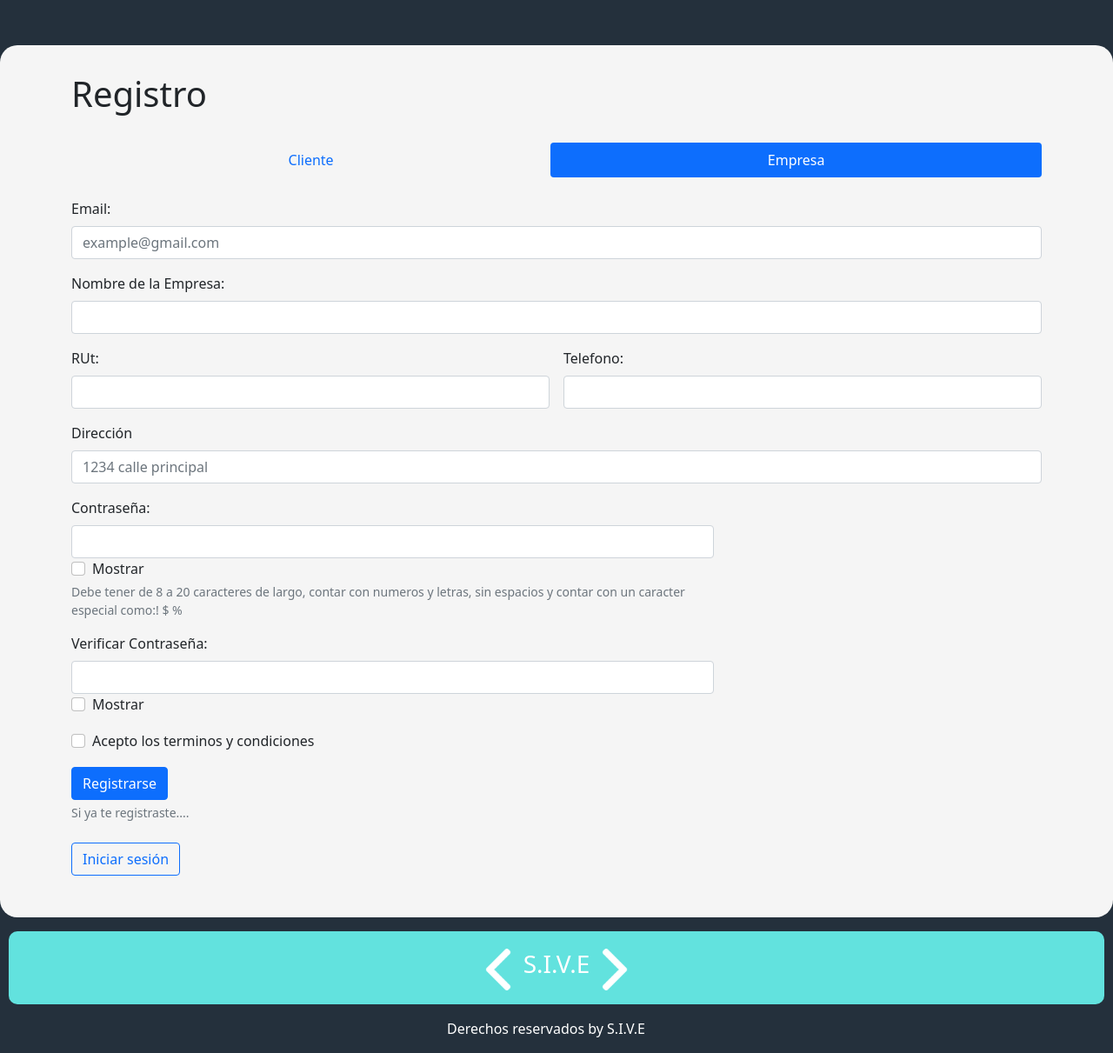
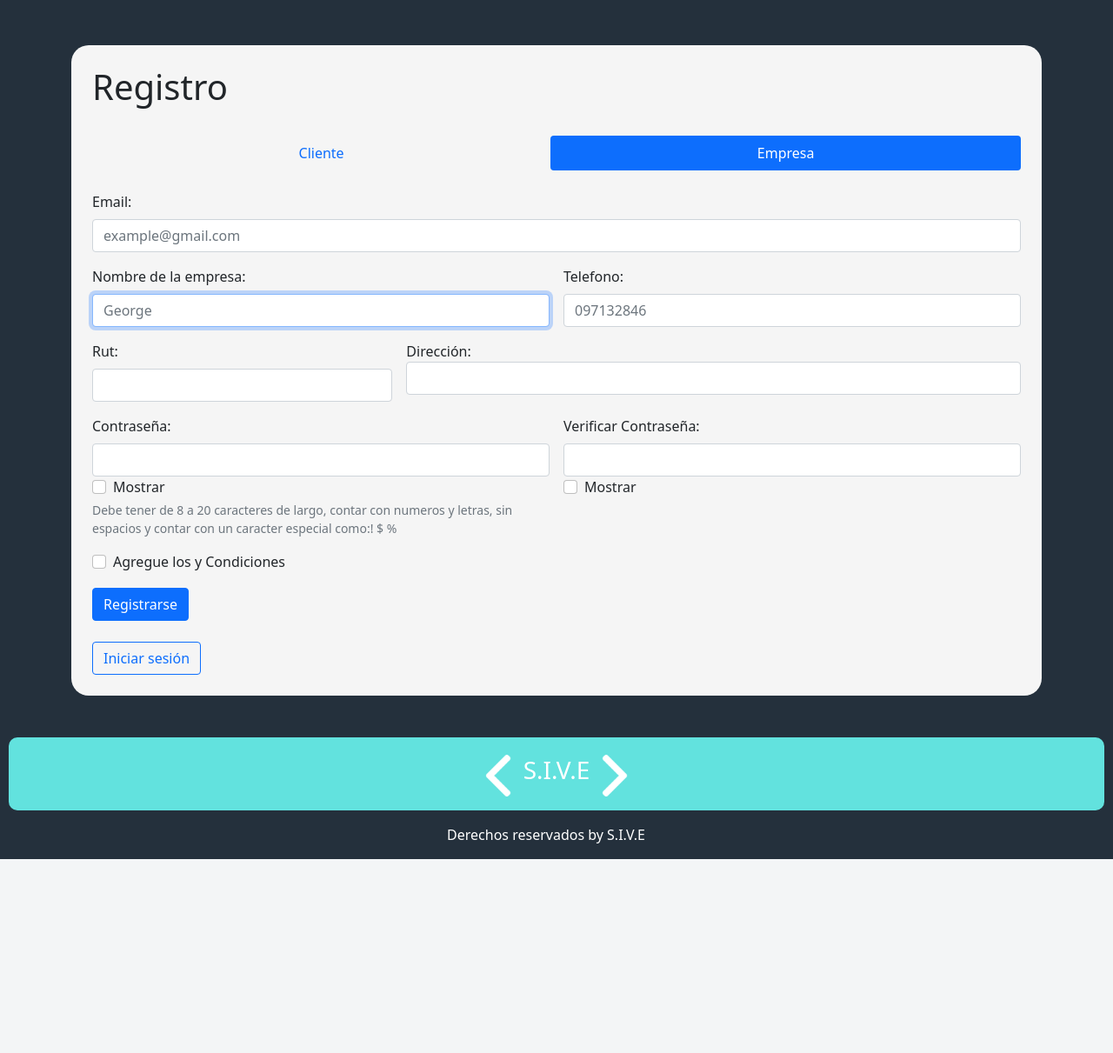
Before and after one commit to LarmSoftwareDesign/Proyecto-S.I.V.E, a PHP site: the page made by register E.html in a window 1280 px wide. Shown: the part 76-1287 px from the top of the page at 87% size. After the commit the page ends 1064 px from the top, so only its background shows below. Run offline with PHP 8.4, Linux system fonts and the light colour scheme.

Commit message:
cambios en el registro de empresa

```diff
--- a/css/register.css
+++ b/css/register.css
@@ -7,7 +7,7 @@ body{
     margin-bottom: 2em;
 }
 .caja-registro {
-    padding: 1em;
+    padding: 1.5em;
     background-color: whitesmoke;
     border-radius: 20px;
 
--- a/register E.html
+++ b/register E.html
@@ -17,9 +17,9 @@
        <script src="js/header.js"></script>
     </header>
     <!--registro-->
-    <section class="caja-registro">
+    <section class="container">
 
-        <div class="MS container">
+        <div class="caja-registro">
           <h1>Registro</h1>
           <br>
           <!--cambio de registro-->
@@ -31,39 +31,77 @@
             <li class="nav-item">
               <a class="nav-link active" aria-current="page" href="register E.html">Empresa</a>
             </li>
-
           </ul>
           <br>
-
-            <form action="php/registerEagenda.php" method="post" class="row g-3">
-
+          <form action="php/registerEagenda.php" method="post" class="row g-3 needs-validation" novalidate>
             <div class="col-md-12">
-                    <label  class="form-label">Email:</label>
-                    <input type="text" class="form-control" placeholder="example@gmail.com" name = "email">
+              <label for="validationCustomUsername" class="form-label">Email:</label>
+              <input type="email" class="form-control" id="validationCustomUsername" aria-describedby="inputGroupPrepend" required placeholder="example@gmail.com" pattern="[a-zA-Z0-9._%+-]+@[a-z.-]+\.[a-z]{2,}$">
+              <div class="valid-feedback">
+                OK!
               </div>
-                <div class="col-md-12">
-                  <label  class="form-label">Nombre de la Empresa:</label>
-                  <input type="text" class="form-control" placeholder="" name="nomempresa">
+              <div class="invalid-feedback">
+              Este no es un correo no es valido
               </div>
-                <div class="col-md-6">
-                    <label  class="form-label">RUt:</label>
-                    <input type="text" class="form-control" maxlength="9" name = "rut">
-                </div>
-                <div class="col-md-6">
-                  <label  class="form-label">Telefono:</label>
-                  <input type="text" class="form-control" maxlength="9" name = "telefono">
             </div>
 
-
-                <div class="col-12">
-                  <label for="inputAddress" class="form-label">Dirección</label>
-                  <input type="text" class="form-control" id="inputAddress" placeholder="1234 calle principal" name="direccion">
+            <div class="col-md-6">
+              <label for="validationCustom01" class="form-label">Nombre de la empresa:</label>
+              <!--* Al ingresar el required en el input nos enviará una alerta si detecta el campo vacio -->
+              <!--* Con el pattern="[a-z]{3,20}" restringimos los rangos de caracteres a chequear y solo letras -->
+              <!--* Autofus permite posicionar el cursos en un input al cargar el formulario -->
+              <input type="text" class="form-control" id="validationCustom01" value="" required pattern="[a-z]{3,20}" placeholder="George" autofocus name="nomempresa">
+              <div class="valid-feedback">
+                Nombre Valido!
+              </div>
+              <div class="invalid-feedback">
+                Los nombres solo pueden contener letras minusculas con un minimo de 3 caracteres
+              </div>
             </div>
 
+            <div class="col-md-6">
+              <label for="validationCustom02" class="form-label">Telefono:</label>
+              <input type="text" name="telefono" class="form-control" id="validationCustom02" required placeholder="097132846" pattern="[0-9]{9,}">
+              <div class="valid-feedback">
+                OK!
+              </div>
+              <div class="invalid-feedback">
+              La cedula son solo 7 numeros sin guion
+              </div>
+            </div>
+            <div class="col-md-4">
+              <label for="validationCustom03" class="form-label">Rut:</label>
+              <input type="text" name="rut" class="form-control" id="validationCustom03" required placeholder="" pattern="[0-9]{7}">
+              <div class="valid-feedback">
+                OK!
+              </div>
+              <div class="invalid-feedback">
+              La cedula son solo 7 numeros sin guion
+              </div>
+            </div>
 
             <div class="col-md-8">
-                    <label for="inputPassword4" class="form-label">Contraseña:</label>
-                    <input type="password" class="form-control" id ="myInput" name="cont">
+              <label for="form-label" class="validationCustom04">Dirección:</label>
+              <input type="text" class="form-control" name="direccion" id="validationCustom04" required pattern="[a-z,A-Z]{10,30}" placeholder="" autofocus>
+              <div class="valid-feedback">
+                 OK!
+              </div>
+              <div class="invalid-feedback">
+                Ponga su direccion Correctamente.
+              </div>
+            </div>
+
+            <div class="col-md-6">
+              <label for="validationCustom06" class="form-label">Contraseña:</label>
+              <input type="password" class="form-control" id ="validationCustom06" name="contraseña" required pattern="(?=.*\d)(?=.*[a-z])(?=.*[A-Z]).{8,20}" placeholder="" autofocus>
+
+              <div class="valid-feedback">
+                Cumple con los Requisitos
+              </div>
+              <div class="invalid-feedback">
+                No cumple con los Requisitos !
+              </div>
+              <!--*boton de mostrar-->
               <div class="form-check">
                 <input class="form-check-input" type="checkbox" onclick="myFunction()" >
                 <label class="form-check-label">
@@ -74,38 +112,81 @@
                 Debe tener de 8 a 20 caracteres de largo, contar con numeros y letras, sin espacios y contar con un caracter especial como:! $ %
               </div>
             </div>
-                <div class="col-md-8">
+            <div class="col-md-6">
               <label for="inputPassword4" class="form-label">Verificar Contraseña:</label>
-                    <input type="password" class="form-control" id ="myInput1" name="ver">
+              <input type="password" class="form-control" id ="validationCustom07" name="ver" required pattern="(?=.*\d)(?=.*[a-z])(?=.*[A-Z]).{8,20}" placeholder="" autofocus>
               <div class="form-check">
-                      <input class="form-check-input" type="checkbox" onclick="myFunction1()" >
+                <input class="form-check-input" type="checkbox" onclick="myFunction1()">
                 <label class="form-check-label">
                   Mostrar
                 </label>
               </div>
+              <div class="valid-feedback">
+
+              </div>
+              <div class="invalid-feedback">
+
+              </div>
             </div>
             <div class="col-12">
               <div class="form-check">
-                    <input class="form-check-input" type="checkbox" id="gridCheck">
-                    <label class="form-check-label" for="gridCheck">
-                      Acepto los terminos y condiciones
+                <input class="form-check-input" type="checkbox" value="" id="invalidCheck" required>
+                <label class="form-check-label" for="invalidCheck">
+                  Agregue los y Condiciones
                 </label>
+
+                <div class="invalid-feedback">
+                  Debes estar de acuerdo con los terminos y condiciones, Sino no podra registrar su empresa!
+                </div>
+
               </div>
             </div>
             <div class="col-12">
-                  <button type="submit" class="btn btn-primary">Registrarse</button>
-                  <div id="Btn-HelpBlock" class="form-text">
-                    Si ya te registraste....
+              <button class="btn btn-primary" type="submit">Registrarse</button>
+            </div>
+          </form>
+          <br>
+          <div>
+            <button class="btn btn-outline-primary" onclick="location.href='login E.html'" > Iniciar sesión</button>
+          </div>
         </div>
 
-              </form>
-            </div><br>
-            <button type="submit" class="btn btn-outline-primary" onclick="location.href='login E.html'">Iniciar sesión</button>
+          </div>
+
 
           </div>
         </div>
 
     </section>
+
+    <script>
+      // Ejemplo de JavaScript de inicio para deshabilitar el envío de formularios si hay campos no válidos
+      (function () {
+        'use strict'
+
+        //Obtener todos los formularios a los que queremos aplicar estilos de validación de Bootstrap personalizados
+        // Buscamos la clase .needs-validation en el DOM (documento)
+        var forms = document.querySelectorAll('.needs-validation')
+
+        // Bucle sobre ellos y evitar la presentación
+        Array.prototype.slice.call(forms)
+          .forEach(function (form) {
+            form.addEventListener('submit', function (event) {
+              if (!form.checkValidity()) {
+                event.preventDefault()
+                event.stopPropagation()
+              }else{
+                       alert('Datos Validados Correctamente !!')
+              }
+
+              form.classList.add('was-validated')
+            }, false)
+          })
+        })()
+
+      </script>
+
+
 
      <!--footer-->
      <footer>
```
Also changed, not shown: register.html (+9 -4 lines). Lines whose indentation alone changed are shown as unchanged.
